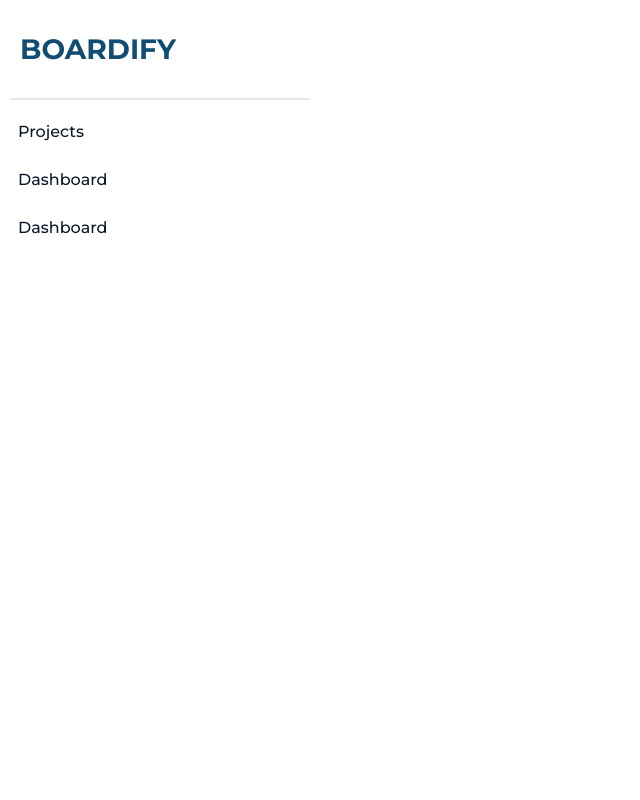
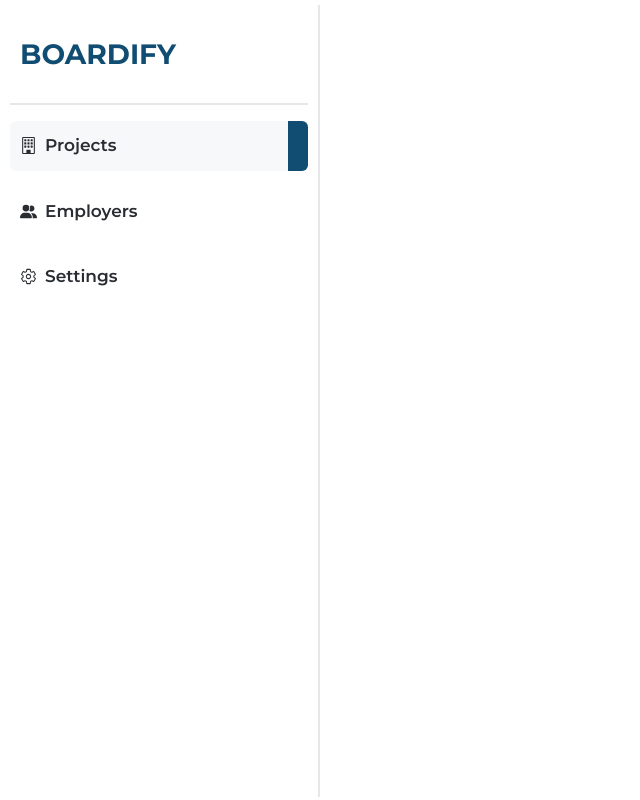
Before and after one commit to AnonymousDeveloper123/BoardifyForGroupFrontend, a React (Vite) app: page /projects in a window 1280 px wide. Shown: the whole page, without its empty margins (0-640 px from the left). Built offline with nearby package versions, Linux system fonts and the light colour scheme.

Commit message:
complete main menu section'

```diff
--- a/src/App.css
+++ b/src/App.css
@@ -1,8 +1,9 @@
 
 #root {
-  max-width: 1440px;
+  max-width: 100%;
   margin: 0 auto;
   padding: 0;
+  padding-top: 5px;
   text-align: center;
 }
 
--- a/src/pages/projects.page.jsx
+++ b/src/pages/projects.page.jsx
@@ -1,6 +1,7 @@
 import { MainMenu } from "../sections"
 
 const Projects = () => {
+
   return (
     <section className="projects flex flex-row w-full">
         <MainMenu />
--- a/src/scss/sections-styles/_main-menu.sec.scss
+++ b/src/scss/sections-styles/_main-menu.sec.scss
@@ -2,9 +2,17 @@
 @import url('https://fonts.googleapis.com/css2?family=Montserrat:wght@400;500;600;700&display=swap');
 .main-menu{
     font-family: 'Montserrat', sans-serif;
+    @apply h-[99vh];
     .menu{
         li{
-            @apply px-2 py-1 text-start rounded-md cursor-pointer;
+            @apply relative text-[#292D32] text-[17px] font-semibold px-[10px] py-[12px] text-start rounded-md cursor-pointer flex gap-2 items-center hover:bg-[#F6F8FA];
+            &.active{
+                @apply bg-[#F6F8FA];
+            }
+            &:hover:before,&.active:before{
+                content: "";
+                @apply absolute top-0 right-0 bottom-0 rounded-e-md w-[20px] bg-primary;
+            }
         }
     }
 }
--- a/src/sections/main-menu.sec.jsx
+++ b/src/sections/main-menu.sec.jsx
@@ -1,16 +1,26 @@
+import {FaUserGroup} from 'react-icons/fa6'
+import { BsBuilding } from "react-icons/bs"
+import { IoSettingsOutline } from "react-icons/io5";
 export const MainMenu = ()=>{
     return (
-        <div className="main-menu w-1/4 px-[10px] flex flex-col gap-[16px]">
+        <div className="main-menu w-1/4 px-[10px] border-e-2 flex flex-col gap-[16px]">
             <div className="logo h-[100px] flex items-center border-b-[2px] text-start px-[10px] py-[19px] w-full text-primary font-bold text-[28px]">
                 BOARDIFY
             </div>
             <div className="menu">
                 <ul className="flex flex-col gap-[16px]">
-                    <li>
+                    <li className="active">
+                        <BsBuilding />
                         <a href="#">Projects</a>
                     </li>
-                    <li>Dashboard</li>
-                    <li>Dashboard</li>
+                    <li>
+                        <FaUserGroup  />
+                        <a href="#">Employers</a>
+                    </li>
+                    <li>
+                        <IoSettingsOutline/>
+                        <a href="#">Settings</a>
+                    </li>
                 </ul>
             </div>
         </div>
--- a/tailwind.config.js
+++ b/tailwind.config.js
@@ -10,6 +10,7 @@ export default {
     extend: {
       colors: {
         primary: '#114D72',
+        'board-bg':"#F7F8F6",
         'bg-secondary': '#F0F0F0',
         active: "#0EAFFF"
       },
```
Also changed, not shown: src/scss/sections-styles/_main-navbar.scss (added).
